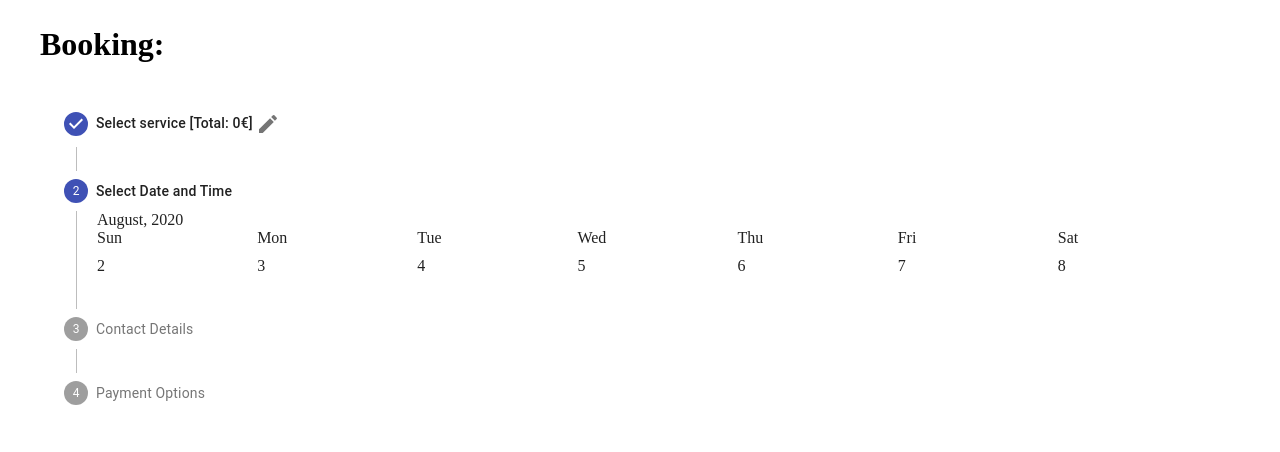
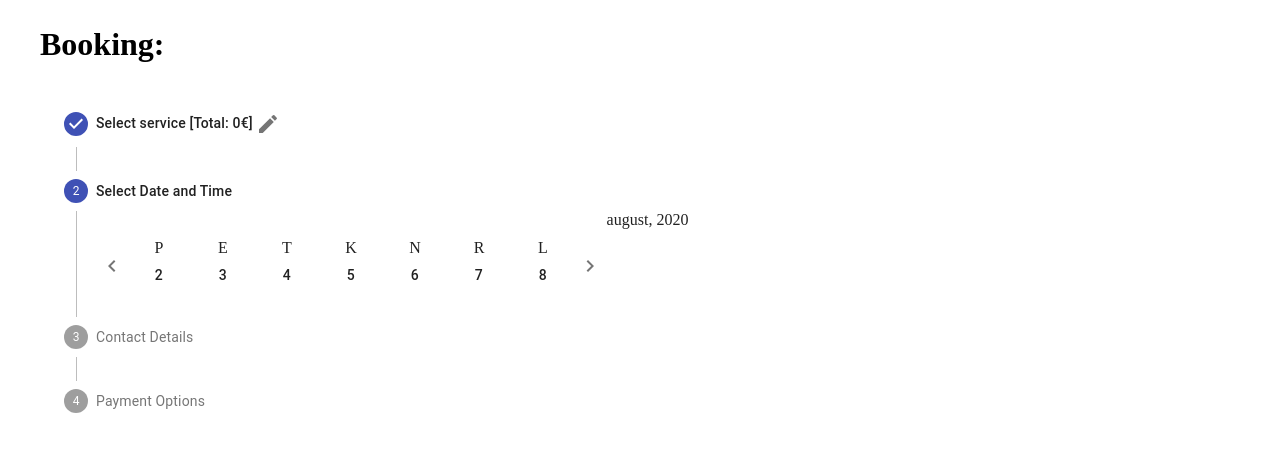
Before and after one commit to devmc-ee/devmcee-booking, a React (Create React App) app: page / in a window 1280 px wide. Shown: the top 452 px of the page. Built offline with nearby package versions, Linux system fonts and the light colour scheme.

Commit message:
feat: add weeks changing on click left and right and Disabled days
Disabled if more the maxAvailable Days

```diff
--- a/src/App.css
+++ b/src/App.css
@@ -18,13 +18,15 @@
 	margin-bottom: 10px!important;
 }
 .calendar-weekdays,
-.calendar-dates{
-	display: grid;
-	grid-template-columns: 1fr 1fr 1fr 1fr 1fr 1fr 1fr;
-	grid-gap: 10px;
+.calendar-week{
+display: flex;
 
 }
+.calendar-month-year,
 .calendar-week-day{
 	margin-right: 10px;
 	margin-bottom: 10px;
 }
+.calendar-day,.calendar-month-year{
+	text-align: center;
+}
--- a/src/App.js
+++ b/src/App.js
@@ -107,7 +107,7 @@ export default function App() {
 							<Step><StepLabel>Select Date and Time</StepLabel>
 
 								<StepContent>
-									<AvailableTimePicker locale="en"/>
+									<AvailableTimePicker locale="et"/>
 								</StepContent>
 
 							</Step>
--- a/src/DATA.js
+++ b/src/DATA.js
@@ -109,3 +109,7 @@ export const SERVICE_PRICES = {
 		discountedPrice: 0
 	}
 };
+
+export const CALENDAR_SETTINGS = {
+	maxAvailableDays: 30
+}
--- a/src/components/AvailableTimePicker.jsx
+++ b/src/components/AvailableTimePicker.jsx
@@ -1,43 +1,65 @@
-import React from 'react';
+import React, {useState} from 'react';
 import moment from 'moment';
+import {ChevronLeft, ChevronRight} from '@material-ui/icons';
+import {IconButton, Button} from "@material-ui/core";
+import {CALENDAR_SETTINGS} from '../DATA';
 import 'moment/locale/et';
 import 'moment/locale/ru';
 
 const AvailableTimePicker = ({locale}) => {
-	moment.locale(locale)
-	const m = moment();
-	const weekDays = moment.weekdaysShort();
-	console.log(moment());
-	const todayDoW = moment().day();
-	let weekDaysD = [];
-	const todayDate = moment().date();
-	let weekDates = [];
-	for(let i = todayDate; i < todayDate + 7; i++){
-		weekDaysD.push(m.date(i).format('ddd'));
-		weekDates.push(m.date(i).format('D'));
-		console.log(weekDates);
+	moment.locale(locale);
+	const [calendarDate, setCalendarDate] = useState(moment().date());
+	const maxAvailableDays = CALENDAR_SETTINGS.maxAvailableDays;
+	let calendarDays = [];
+	let disabledDay;
+	for (let i = calendarDate; i < calendarDate + 7; i++) {
+		disabledDay = (Math.abs(moment().date() - i + 1) >= maxAvailableDays);
+		calendarDays.push({
+			weekday: moment().date(i).format('ddd'),
+			date: moment().date(i).format('D'),
+			disabled: disabledDay
+		})
+
 	}
 
+	const handleRightClick = () => {
+		if (maxAvailableDays > calendarDate)
+			setCalendarDate(prevDate => prevDate + 7);
 
+	}
+	const handleLeftClick = () => {
+		if (moment().date() < calendarDate)
+			setCalendarDate(prevDate => prevDate - 7);
+
+	}
 
 	return (
 		<div>
-			<div>{m.format('MMMM, Y')  }</div>
-			<div className="calendar-weekdays">
-			{weekDaysD.map(
-				day=>(
-					<div className="calendar-week-day" key={day}>{day}</div>
-				)
-			)}
+			<div className="calendar-month-year">{moment().date(calendarDate).format('MMMM, Y')}</div>
+			<div className="calendar-week">
+				<IconButton onClick={handleLeftClick}
+					size="small"><ChevronLeft/></IconButton>
+				<div className="calendar-weekdays">
 
+					{calendarDays.map(
+						(day, i) => (
+							<div key={i} className="calendar-day">
+								<div className="calendar-weekday-name">
+									{day.weekday}
+								</div>
+								<div className="calendar-date">
+									<Button
+										disabled={day.disabled}>{day.date}</Button>
+								</div>
+							</div>
 
-			</div>
-			<div className="calendar-dates">
-				{weekDates.map(
-					day=>(
-						<div className="calendar-week-day" key={day}>{day}</div>
-					)
-				)}
+						)
+					)}
+				</div>
+
+				<IconButton
+					disabled={calendarDate > maxAvailableDays ? true : false} size="small"
+					onClick={handleRightClick}><ChevronRight/></IconButton>
 			</div>
 		</div>
 	)
```
